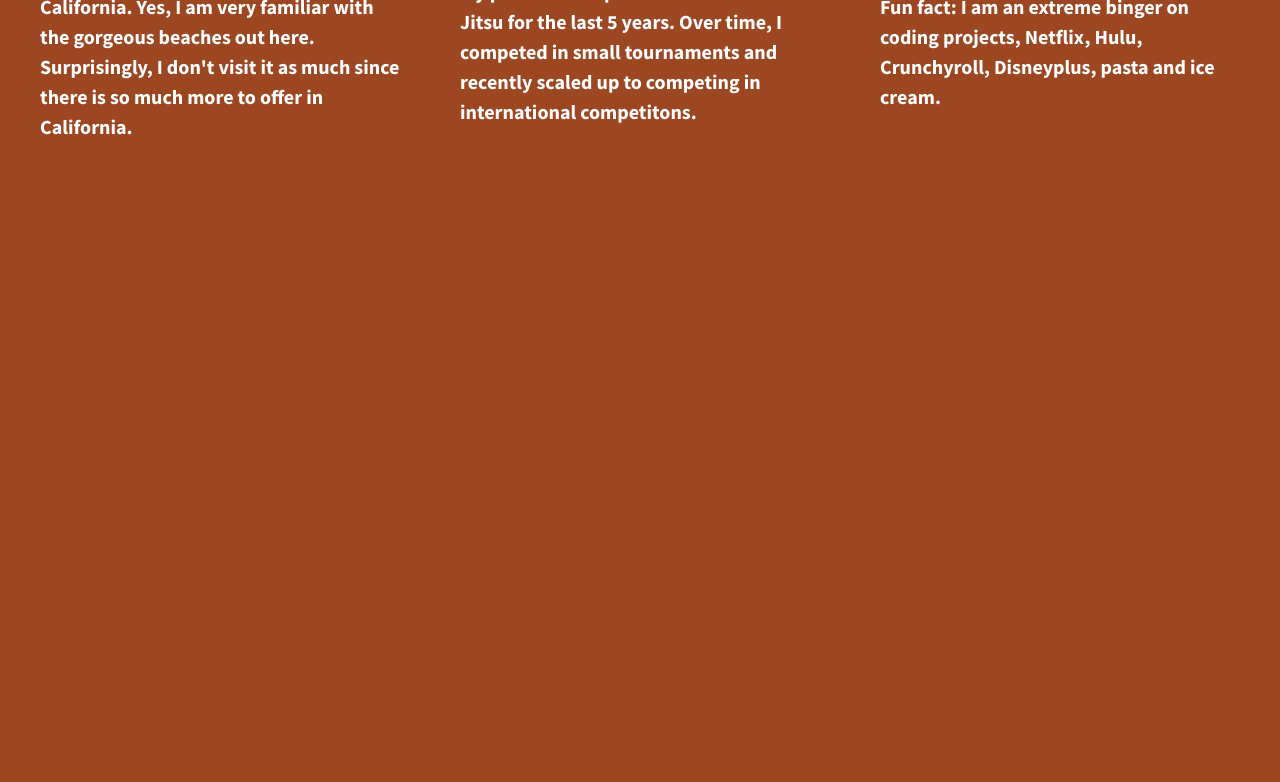
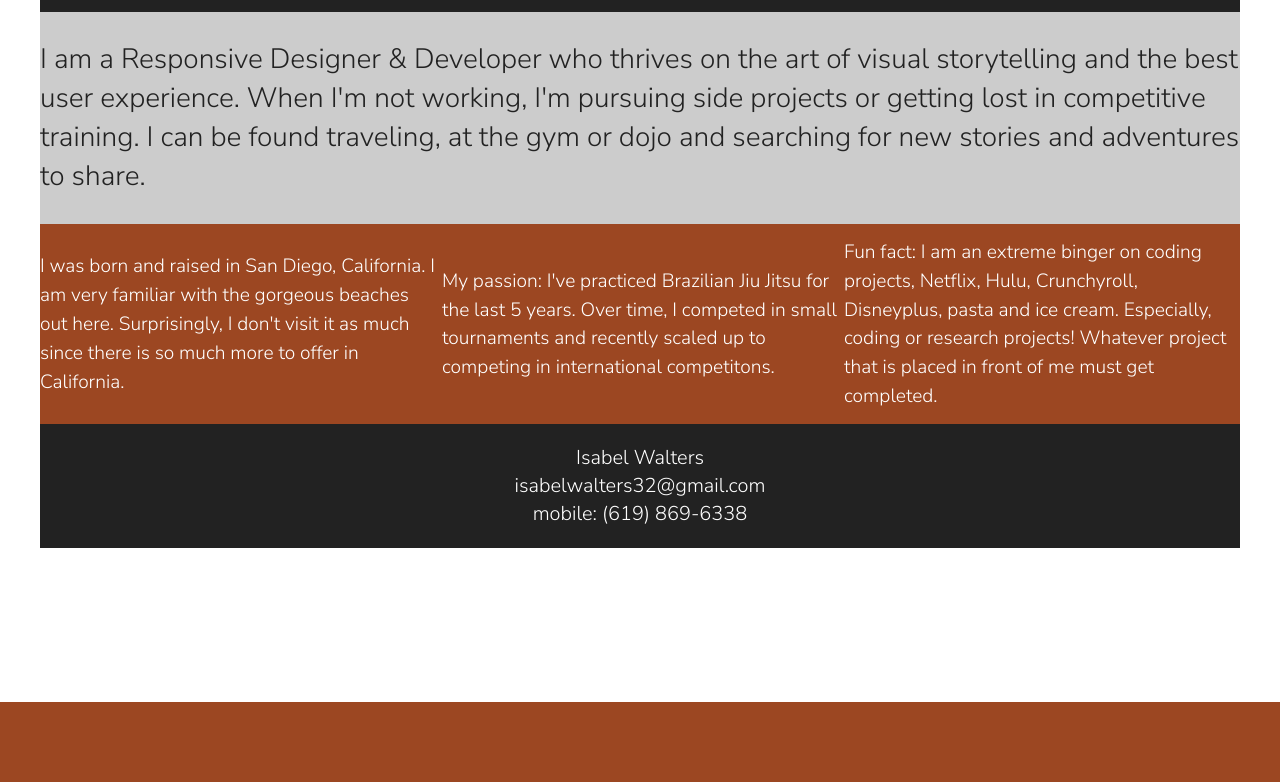
Before and after one commit to walters-i/206-divs-flexbox-starter, a plain HTML site: page index.html in a window 1280 px wide. Shown: the part 98-880 px from the top of the page. After the commit the page ends 800 px from the top, so only its background shows below. Drawn offline with nearby package versions, Linux system fonts and the light colour scheme; a web font is replaced by a local one.

Commit message:
Changed to flexbox layout and customized html

```diff
--- a/css/main.css
+++ b/css/main.css
@@ -104,34 +104,71 @@ html {
 
 body {
   font-family: 'Source Sans Pro', sans-serif;
-  padding: 2em;
+  padding: 0 2em;
   font-size: 1.25em;
   height: 100%;
-  font-weight: 700;
+  background-color: #fff;
 }
 
-.wrapper {
+header,
+footer {
+    background-color: #222;
+    height: 100px;
+    width: 100%;
+}
+
+main {
+    background-color: #ccc;
+    height: 250px;
+    width: 100%;
+    font-size: 1.75rem;
+    font-weight: 300;
+}
+
+header,
+footer,
+main {
+    display: flex;
+    justify-content: center;
+    align-items: center;
+    height: auto;
+}
+
+.flex-container {
   /*add display:flex and set justify-content to space-between*/
   display: flex;
-  flex-flow: row wrap;
   justify-content: space-between;
   align-items: center;
+  flex-flow: row wrap;
+  background-color: #9c4722;
+
 }
 
-.div-1, .div-2, .div-3 {
+.flex-items {
   /*give the divs a width of 30%, add display:flex, set justify-content and align-items to center*/
   color: #fff;
   line-height: 1.5em;
-  font-size: 1em;
+  font-size: 1.2rem;
   background-color: #9c4722;
-  height: auto;
+  height: 200px;
+  width: 33%;
   display: flex;
-  width: 30%;
-  justify-content: center;
+  justify-content: space-between;
   align-items: center;
+
 }
 
+h1,
+footer {
+    color:#fff;
+    text-align: center;
+}
 
+h1,
+p {
+    font-family: 'Anek Gurmukhi', sans-serif;
+    font-family: 'Nunito Sans', sans-serif;
+}
 
 
 
--- a/index.html
+++ b/index.html
@@ -15,23 +15,36 @@
             <script src="js/vendor/modernizr-2.8.3.min.js"></script>
             <link href='http://fonts.googleapis.com/css?family=Lora:700' rel='stylesheet' type='text/css'>
             <link href='http://fonts.googleapis.com/css?family=Source+Sans+Pro:400,700' rel='stylesheet' type='text/css'>
+            <link rel="preconnect" href="https://fonts.googleapis.com"><link rel="preconnect" href="https://fonts.gstatic.com" crossorigin><link href="https://fonts.googleapis.com/css2?family=Anek+Gurmukhi&family=Nunito+Sans:wght@300&display=swap" rel="stylesheet">
         </head>
         <body>
             <!--[if lt IE 8]>
                 <p class="browserupgrade">You are using an <strong>outdated</strong> browser. Please <a href="http://browsehappy.com/">upgrade your browser</a> to improve your experience.</p>
             <![endif]-->
-
-        <section class="wrapper">
-            <div class="div-1">
-                <p>I was born and raised in San Diego, California. Yes, I am very familiar with the gorgeous beaches out here. Surprisingly, I don't visit it as much since there is so much more to offer in California.</p>
+            <section class="flex-container">
+                <header>
+                    <h1>Hi, I'm Isabel</h1>
+                </header>
+                <main>
+                    <p>I am a Responsive Designer & Developer who thrives on the art of visual storytelling and the best user experience. When I'm not working, I'm pursuing side projects or getting lost in competitive training. I can be found traveling, at the gym or dojo and searching for new stories and adventures to share.</p>
+                </main>
+                <div id="div-1" class="flex-items">
+                    <p>I was born and raised in San Diego, California. I am very familiar with the gorgeous beaches out here. Surprisingly, I don't visit it as much since there is so much more to offer in California.</p>
                 </div>
-            <div class="div-2">
+                <div id="div-2" class="flex-items">
                     <p>My passion: I've practiced Brazilian Jiu Jitsu for the last 5 years. Over time, I competed in small tournaments and recently scaled up to competing in international competitons.</p>
                 </div>
-            <div class="div-3">
-                <p>Fun fact: I am an extreme binger on coding projects, Netflix, Hulu, Crunchyroll, Disneyplus, pasta and ice cream.</p>
+                <div id="div-3" class="flex-items">
+                    <p>Fun fact: I am an extreme binger on coding projects, Netflix, Hulu, Crunchyroll, Disneyplus, pasta and ice cream. Especially, coding or research projects! Whatever project that is placed in front of me must get completed.</p>
                 </div>
+                <footer>
+                    <p>Isabel Walters<br>
+                        isabelwalters32@gmail.com<br>
+                        mobile: (619) 869-6338
+                    </p>
+                </footer>
             </section>
+
 
             <script src="https://ajax.googleapis.com/ajax/libs/jquery/1.11.3/jquery.min.js"></script>
             <script>window.jQuery || document.write('<script src="js/vendor/jquery-1.11.3.min.js"><\/script>')</script>
```
Lines whose indentation alone changed are shown as unchanged.
